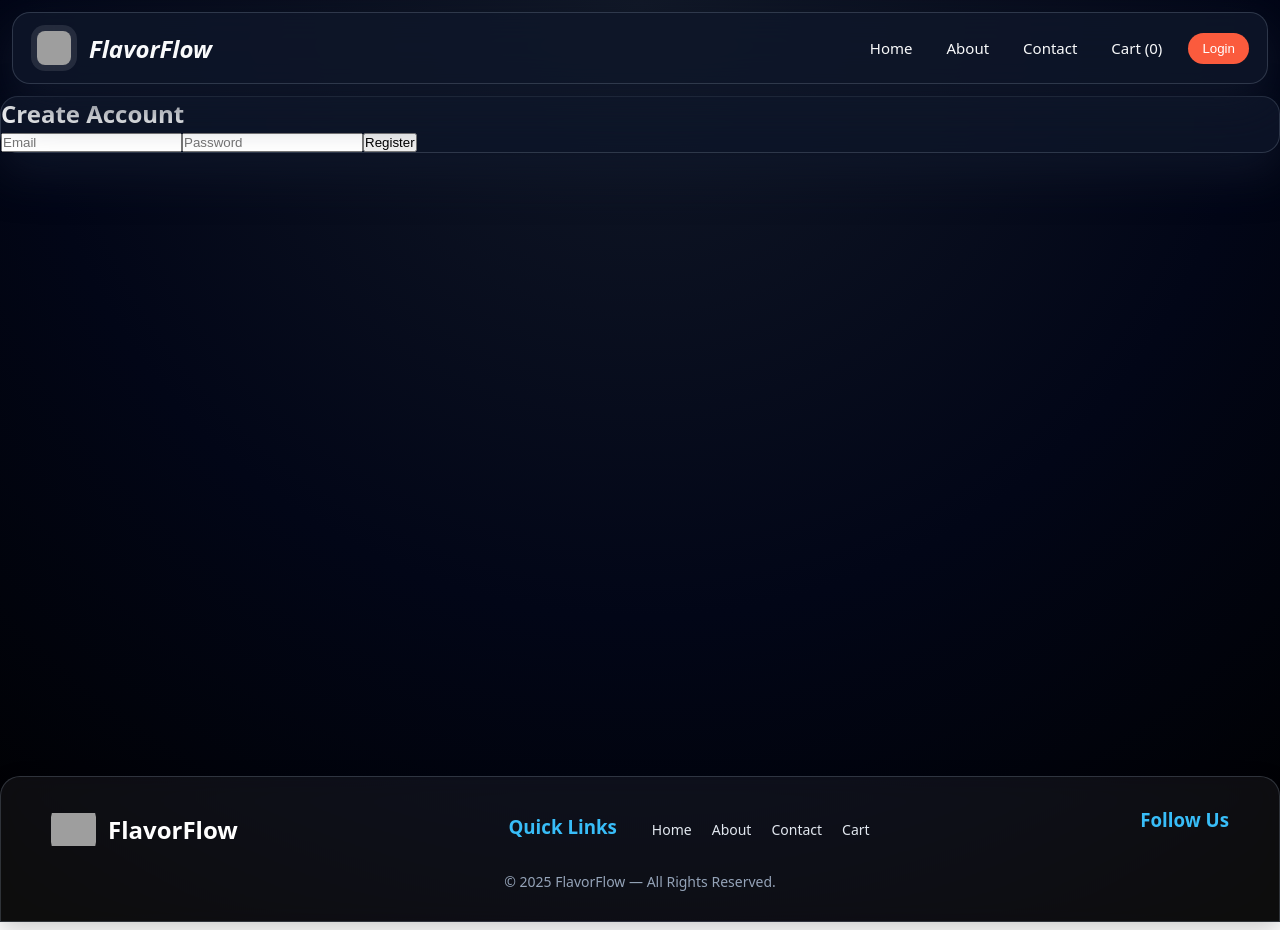
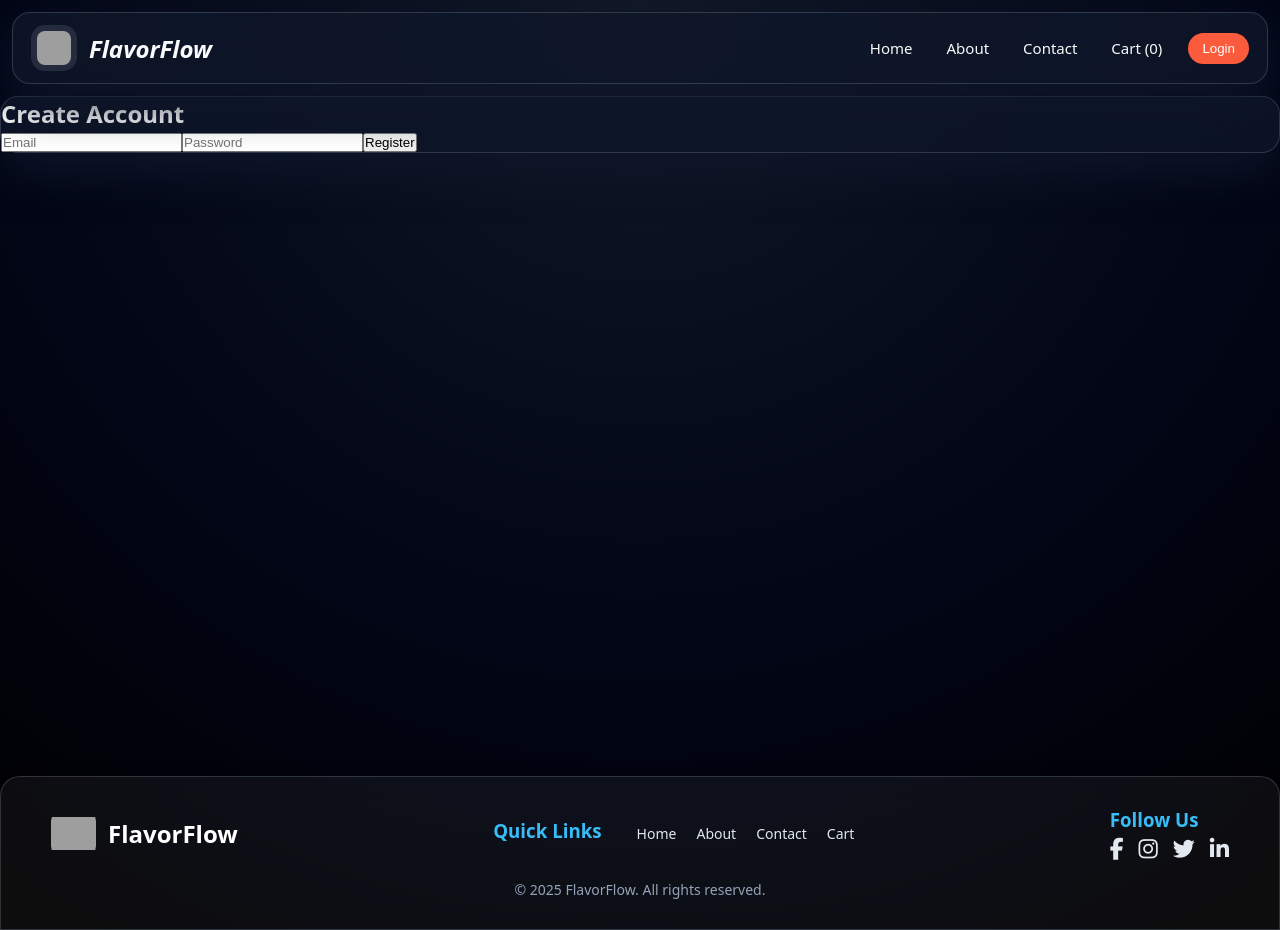
Before and after one commit to Rohith-bagde/food-app, a React (Vite) app: page /register in a window 1280 px wide. Built offline with nearby package versions, Linux system fonts and the light colour scheme; grey boxes are pictures that could not be loaded.

Commit message:
adding footer

```diff
--- a/index.html
+++ b/index.html
@@ -5,6 +5,11 @@
     <meta name="viewport" content="width=device-width, initial-scale=1.0" />
     <title>FlavorFlow</title>
     <link rel="stylesheet" href="./src/index.css" />
+    <link
+      rel="stylesheet"
+      href="https://cdnjs.cloudflare.com/ajax/libs/font-awesome/6.5.0/css/all.min.css"
+      crossorigin="anonymous"
+    />
   </head>
   <body>
     <div id="root">
--- a/src/components/Footer.jsx
+++ b/src/components/Footer.jsx
@@ -1,4 +1,5 @@
-import { LOGO_URL } from "../utils/constants";
+import React from "react";
+import {LOGO_URL} from "../utils/constants";
 import { Link } from "react-router-dom";
 
 const Footer = () => {
@@ -6,13 +7,13 @@ const Footer = () => {
     <footer className="footer glass">
       <div className="footer-content">
 
-        {/* Logo + Title */}
+        {/* BRAND LOGO + NAME */}
         <div className="footer-brand">
           <img src={LOGO_URL} alt="FlavorFlow Logo" className="footer-logo" />
-          <h2>FlavorFlow</h2>
+          <h2 className="app-title">FlavorFlow</h2>
         </div>
 
-        {/* Quick Links */}
+        {/* QUICK LINKS */}
         <div className="footer-links">
           <h3>Quick Links</h3>
           <Link to="/">Home</Link>
@@ -21,20 +22,21 @@ const Footer = () => {
           <Link to="/cart">Cart</Link>
         </div>
 
-        {/* Socials */}
+        {/* SOCIAL LINKS */}
         <div className="footer-socials">
           <h3>Follow Us</h3>
           <div className="social-icons">
-            <a href="#"><i className="fa-brands fa-facebook"></i></a>
+            <a href="#"><i className="fa-brands fa-facebook-f"></i></a>
             <a href="#"><i className="fa-brands fa-instagram"></i></a>
             <a href="#"><i className="fa-brands fa-twitter"></i></a>
-            <a href="#"><i className="fa-brands fa-linkedin"></i></a>
+            <a href="#"><i className="fa-brands fa-linkedin-in"></i></a>
           </div>
         </div>
-
       </div>
 
-      <p className="footer-copy">© {new Date().getFullYear()} FlavorFlow — All Rights Reserved.</p>
+      <div className="footer-copy">
+        © {new Date().getFullYear()} FlavorFlow. All rights reserved.
+      </div>
     </footer>
   );
 };
--- a/src/index.css
+++ b/src/index.css
@@ -366,17 +366,24 @@ a {
 .social-icons {
   display: flex;
   gap: 15px;
+  align-items: center;
+}
+
+.social-icons a {
+  display: flex;
+  align-items: center;
+  justify-content: center;
 }
 
 .social-icons i {
-  font-size: 20px;
+  font-size: 22px;
   color: #e2e8f0;
-  transition: 0.2s;
+  transition: 0.25s ease-in-out;
 }
 
 .social-icons i:hover {
   color: #38bdf8;
-  transform: scale(1.2);
+  transform: scale(1.25);
 }
 
 .footer-copy {
```
